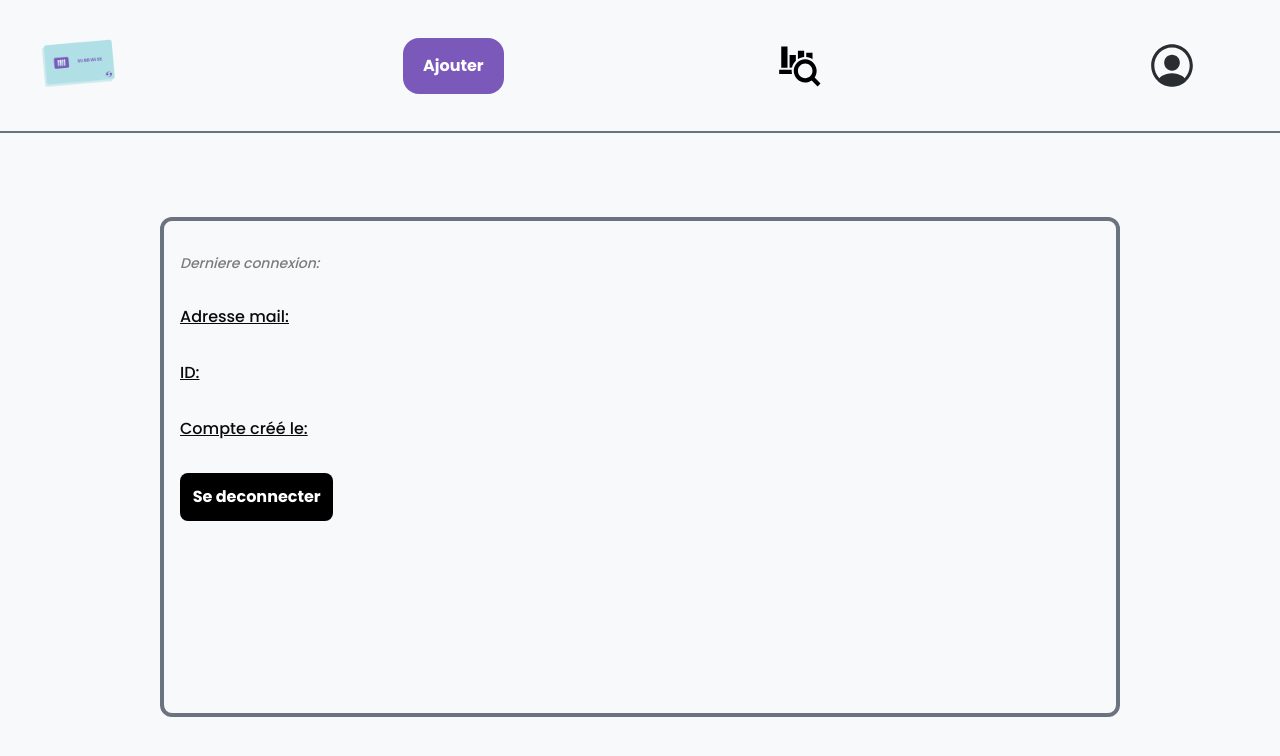
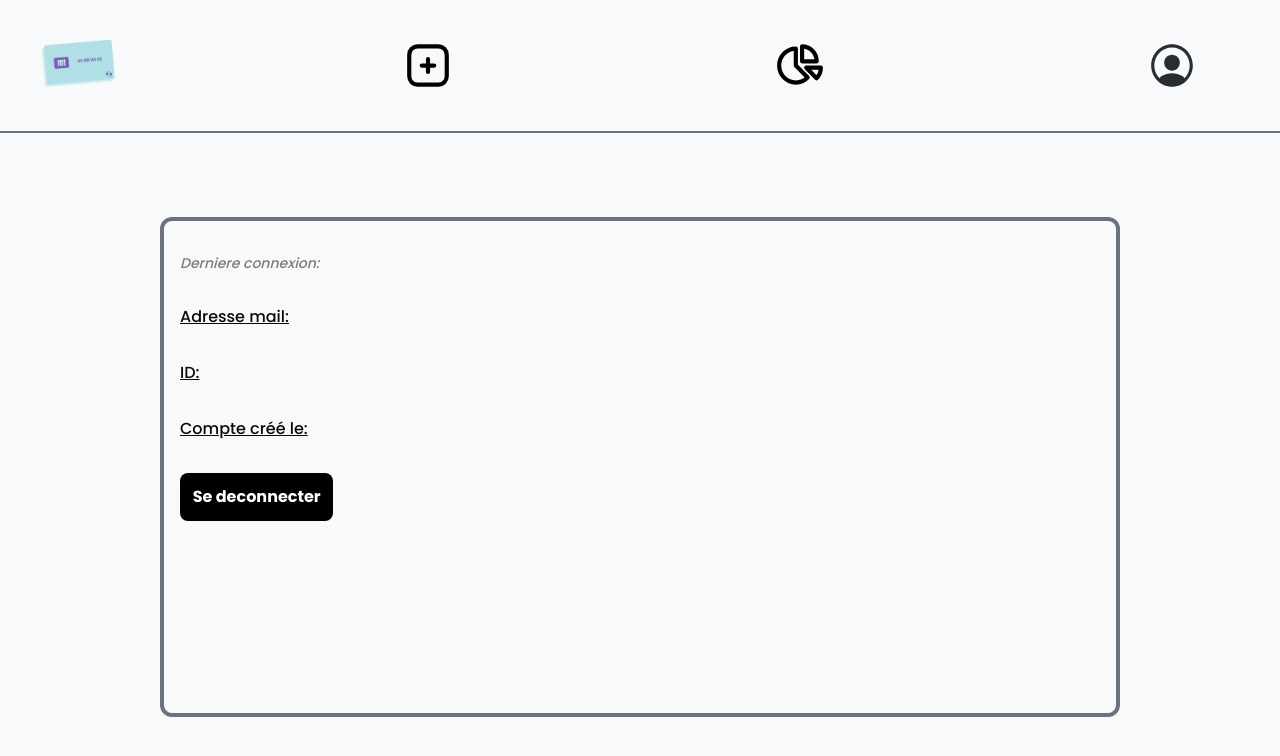
Before and after one commit to matheokcx/subb-wise, a Next.js app: page /profil in a window 1280 px wide. Shown: the top 756 px of the page. Built offline with nearby package versions, Linux system fonts and the light colour scheme; no server answers.

Commit message:
Ajustement

```diff
--- a/app/composants/NavBar.tsx
+++ b/app/composants/NavBar.tsx
@@ -3,8 +3,8 @@ import Link from "next/link";
 export default function NavBar() {
     return (
         <header className='w-full h-1/6 flex justify-between items-center px-8 border-b-2 border-gray-500'>
-            <Link href='/dashboard'><img src='/logo.png' alt='Logo du site' className='w-[100px] h-[100px]' /></Link>
-            <button className='w-1/4 md:w-1/12 h-14 rounded-2xl bg-[#7a59bb] text-white font-bold'><Link href='/dashboard/ajouter'>Ajouter</Link></button>
+            <Link href='/dashboard'><img src='/logo.png' alt='Logo du site' className='w-[70px] md:w-[100px] h-[100px]' /></Link>
+            <Link href='/dashboard/ajouter' className='w-1/4 md:w-1/12'><img src='/add.svg' className='w-1/2' /></Link>
             <Link href='/dashboard/analyse' className='w-1/4 md:w-1/12'><img src='/analyse.svg' className='w-1/2' /></Link>
             <Link href='/profil' className='w-1/4 md:w-1/12'><img src='/profile.svg' className='w-1/2' /></Link>
         </header>
--- a/app/dashboard/analyse/page.tsx
+++ b/app/dashboard/analyse/page.tsx
@@ -77,6 +77,6 @@ export default function Page() {
             <div className='w-1/4'>
                 <canvas ref={canvasRef}></canvas>
             </div>
-        </div>
+        </div >
     );
 }
--- a/app/dashboard/page.tsx
+++ b/app/dashboard/page.tsx
@@ -1,6 +1,5 @@
 import { createClient } from "@/utils/supabase/server";
 import Abonnement from "../composants/Abonnement";
-import Link from "next/link";
 import NavBar from "../composants/NavBar";
 
 export default async function page() {
```
Also changed, not shown: public/add.svg (added), public/analyse.svg.
